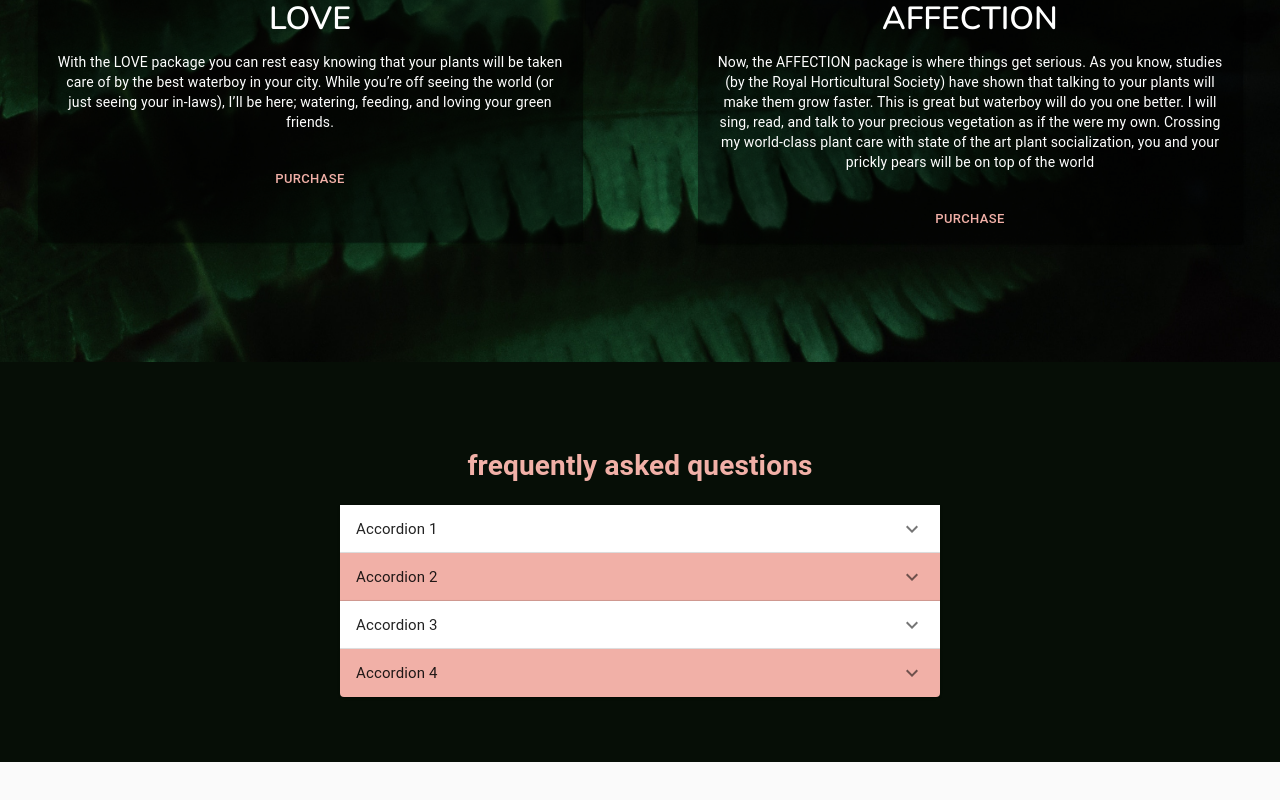
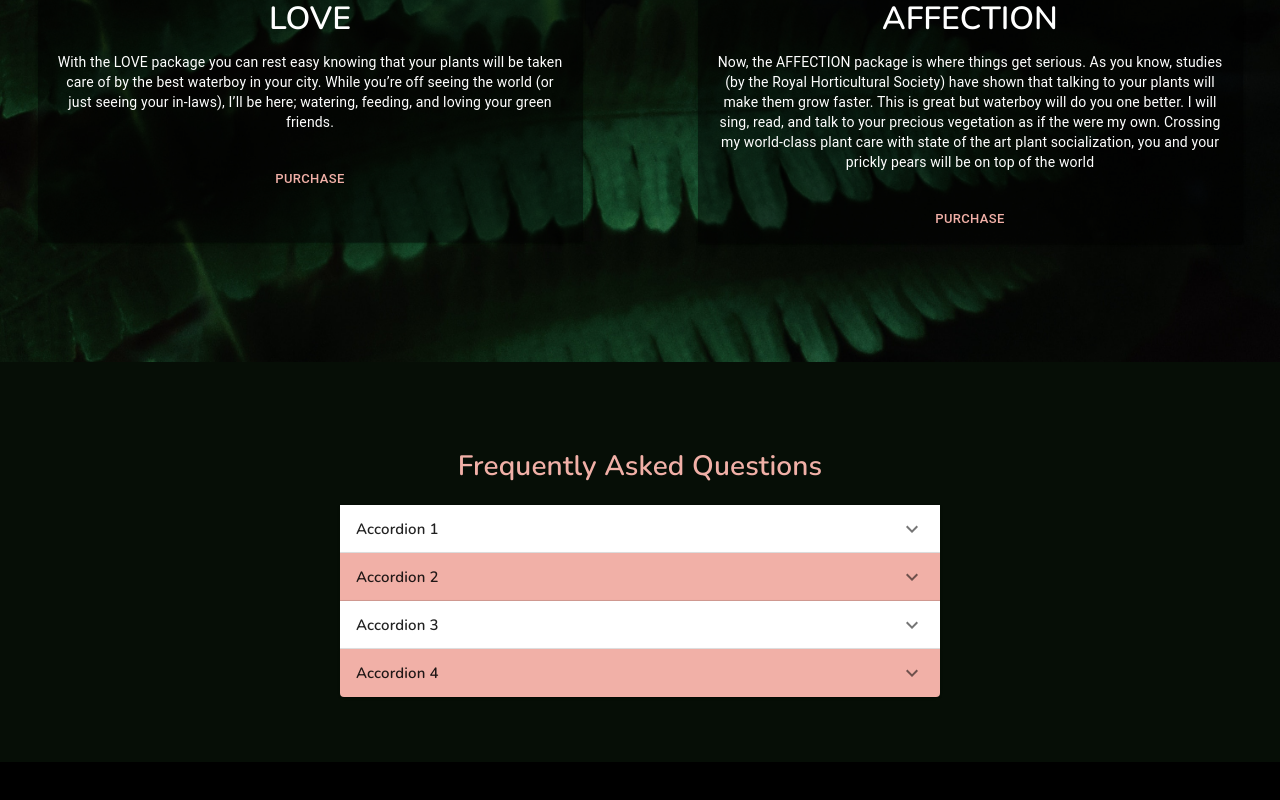
Before and after one commit to darrendiggs/waterboy, a React (Create React App) app: page / in a window 1280 px wide. Shown: the part 1218-2018 px from the top of the page. Before the commit the page ends 1980 px from the top, so only its background shows below. Built offline with nearby package versions, Linux system fonts and the light colour scheme.

Commit message:
Price Calc background

```diff
--- a/src/App.js
+++ b/src/App.js
@@ -3,6 +3,7 @@
 import { CssBaseline } from '@material-ui/core';
 import { makeStyles } from '@material-ui/core/styles'
 import Background from './assests/bg.jpg'
+import Calculator from './components/calculator';
 import Header from './components/Header';
 import Info from './components/info';
 import Service from './components/Service';
@@ -29,6 +30,7 @@ function App() {
         <Service />
       </div>
       <Info />
+      <Calculator />
     </div>
   );
 }
--- a/src/components/Header.js
+++ b/src/components/Header.js
@@ -83,7 +83,7 @@ function Header() {
         </Toolbar>
       </AppBar>
 
-      <LightSpeed bottom cascade duration={2000}>
+      <LightSpeed bottom cascade duration={3000}>
         <div className={classes.title}>
           <h1>
             hi, i'm your <br />
--- a/src/components/calculator.js
+++ b/src/components/calculator.js
@@ -1,11 +1,20 @@
 
+import { makeStyles } from '@material-ui/core/styles'
 
-function calculator() {
+const useStyles = makeStyles((theme) => ({
+  root: {
+    minHeight:'50vh',
+    backgroundColor: 'black'
+  }
+}))
+
+function Calculator() {
+  const classes = useStyles();
   return (
-    <div>
+    <div className={classes.root}>
 
     </div>
   )
 }
 
-export default calculator
+export default Calculator
--- a/src/components/info.js
+++ b/src/components/info.js
@@ -11,22 +11,23 @@ import Grid from '@material-ui/core/Grid';
 const useStyles = makeStyles((theme) => ({
   root: {
     minHeight: '50vh',
-    backgroundColor: '#060E06'
+    backgroundColor: '#060E06',
+    fontFamily: 'Nunito'
   },
   secondaryColor: {
-    color: '#F1B0A7'
+    color: '#F1B0A7',
   },
   gridItem: {
     width: '80%',
     margin: 'auto',
-    padding: '20px'
+    padding: '20px',
   },
   accordion: {
-    backgroundColor: '#F1B0A7'
+    backgroundColor: '#F1B0A7',
   },
   heading: {
     fontSize: theme.typography.pxToRem(15),
-    fontWeight: theme.typography.fontWeightRegular,
+    fontFamily: 'Nunito'
   },
 }));
 
@@ -46,7 +47,7 @@ function Info() {
         className={classes.gridItem}
       >
 
-        <h1 className={classes.secondaryColor}>frequently asked questions</h1>
+        <h1 className={classes.secondaryColor}>Frequently Asked Questions</h1>
 
         <Accordion >
           <AccordionSummary
```
